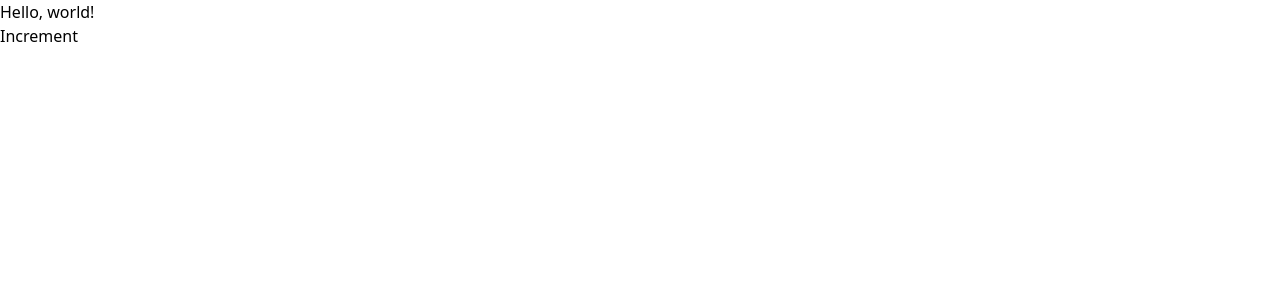
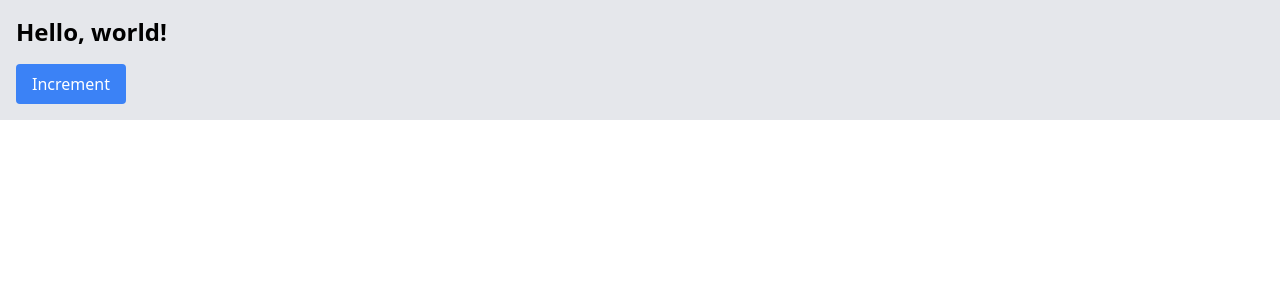
Before and after one commit to guicoelhodev/discord-clone, a Nuxt app: page / in a window 1280 px wide. Shown: the top 300 px of the page. Built offline with nearby package versions, Linux system fonts and the light colour scheme.

Commit message:
feat: add some tailwind style in Home directory

```diff
--- a/nuxt.config.js
+++ b/nuxt.config.js
@@ -2,7 +2,7 @@ export default {
   // Global page headers: https://go.nuxtjs.dev/config-head
   srcDir: "./src",
   head: {
-    title: "web_portifolio",
+    title: "Discord UI - Clone",
     htmlAttrs: {
       lang: "en",
     },
--- a/package.json
+++ b/package.json
@@ -1,5 +1,5 @@
 {
-  "name": "web_portifolio",
+  "name": "discord_ui_clone",
   "version": "1.0.0",
   "private": true,
   "scripts": {
--- a/src/components/Home/Home.vue
+++ b/src/components/Home/Home.vue
@@ -1,7 +1,12 @@
 <template>
-  <div>
-    <h1>{{ message }}</h1>
-    <button @click="increment">Increment</button>
+  <div class="bg-gray-200 p-4">
+    <h1 class="text-2xl font-bold">{{ message }}</h1>
+    <button
+      class="mt-4 px-4 py-2 bg-blue-500 text-white rounded hover:bg-blue-600"
+      @click="increment"
+    >
+      Increment
+    </button>
   </div>
 </template>
 
```
